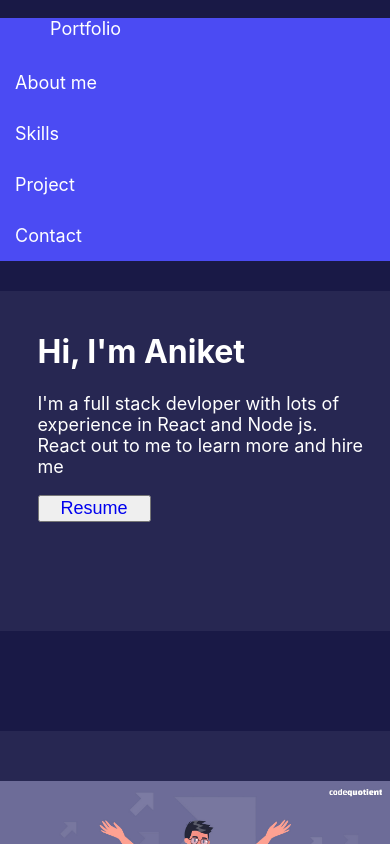
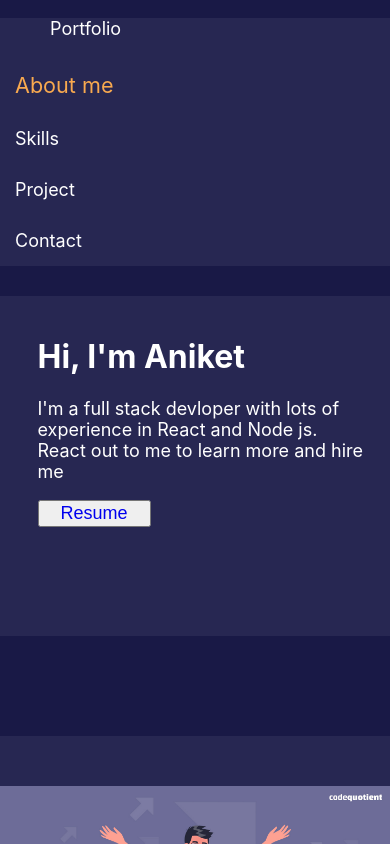
Before and after one commit to Aniket222-001/myportfolio, a React (Create React App) app: page / in a window 390 px wide. In both pictures the pointer is over the link "About me". Shown: the top 844 px of the page. Built offline with nearby package versions, Linux system fonts and the light colour scheme.

Commit message:
Update Navbar.css

```diff
--- a/src/Components/Navbar.css
+++ b/src/Components/Navbar.css
@@ -20,10 +20,15 @@
     padding: 15px;
     cursor: pointer;
 }
+.nav3:hover{
+    color: rgb(248, 169, 79);
+    font-size: larger;
+}
 
 @media screen and (max-width: 480px) {
     .Navbar{
         display: block;
+        background-color: rgb(39, 39, 82);
     }
     .Nav2{
         display: flex;
```
